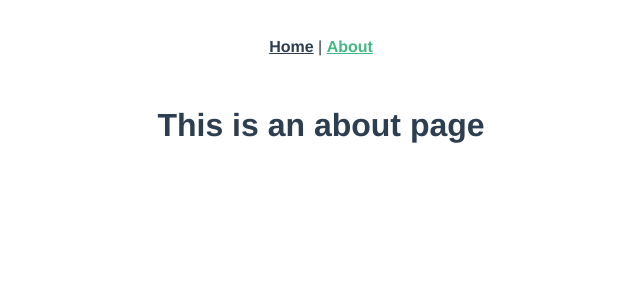
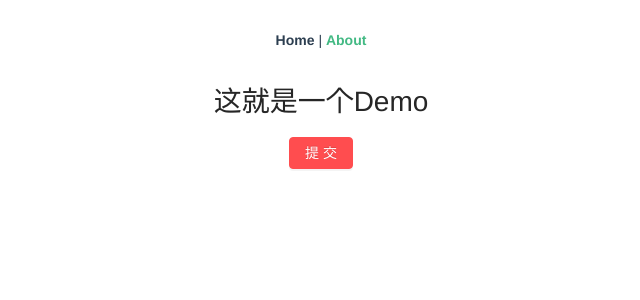
Before and after one commit to jz991724/learnvue20200101, a Vue app: page /about in a window 1280 px wide. Shown: the top 300 px of the page, without its empty margins (319-959 px from the left). Built offline with nearby package versions, Linux system fonts and the light colour scheme.

Commit message:
20200101提交

```diff
--- a/package.json
+++ b/package.json
@@ -30,6 +30,7 @@
     "@vue/eslint-config-prettier": "^5.0.0",
     "@vue/eslint-config-typescript": "^4.0.0",
     "@vue/test-utils": "1.0.0-beta.29",
+    "babel-plugin-import": "^1.13.0",
     "chai": "^4.1.2",
     "eslint": "^5.16.0",
     "eslint-plugin-prettier": "^3.1.1",
--- a/src/components/HellowVue.vue
+++ b/src/components/HellowVue.vue
@@ -1,5 +1,6 @@
 <template>
     <div>
+        <a-button type="danger">提交</a-button>
     </div>
 </template>
 
--- a/src/main.ts
+++ b/src/main.ts
@@ -3,6 +3,7 @@ import App from "./App.vue";
 import router from "./router";
 import store from "./store";
 import antui from "ant-design-vue";
+import "ant-design-vue/dist/antd.min.css";
 Vue.config.productionTip = false;
 Vue.use(antui);
 new Vue({
--- a/src/views/About.vue
+++ b/src/views/About.vue
@@ -1,5 +1,18 @@
 <template>
   <div class="about">
-    <h1>This is an about page</h1>
+    <h1>这就是一个Demo</h1>
+    <hellow-vue></hellow-vue>
   </div>
 </template>
+<script lang="ts">
+  import {Vue,Component} from "vue-property-decorator";
+  import HellowVue from "../components/HellowVue.vue";
+  @Component({
+    components:{
+      HellowVue
+    }
+  })
+  export default class test extends  Vue{
+
+  }
+</script>
```
Also changed, not shown: 1 other file (tests, documents, lock files or other folders).
